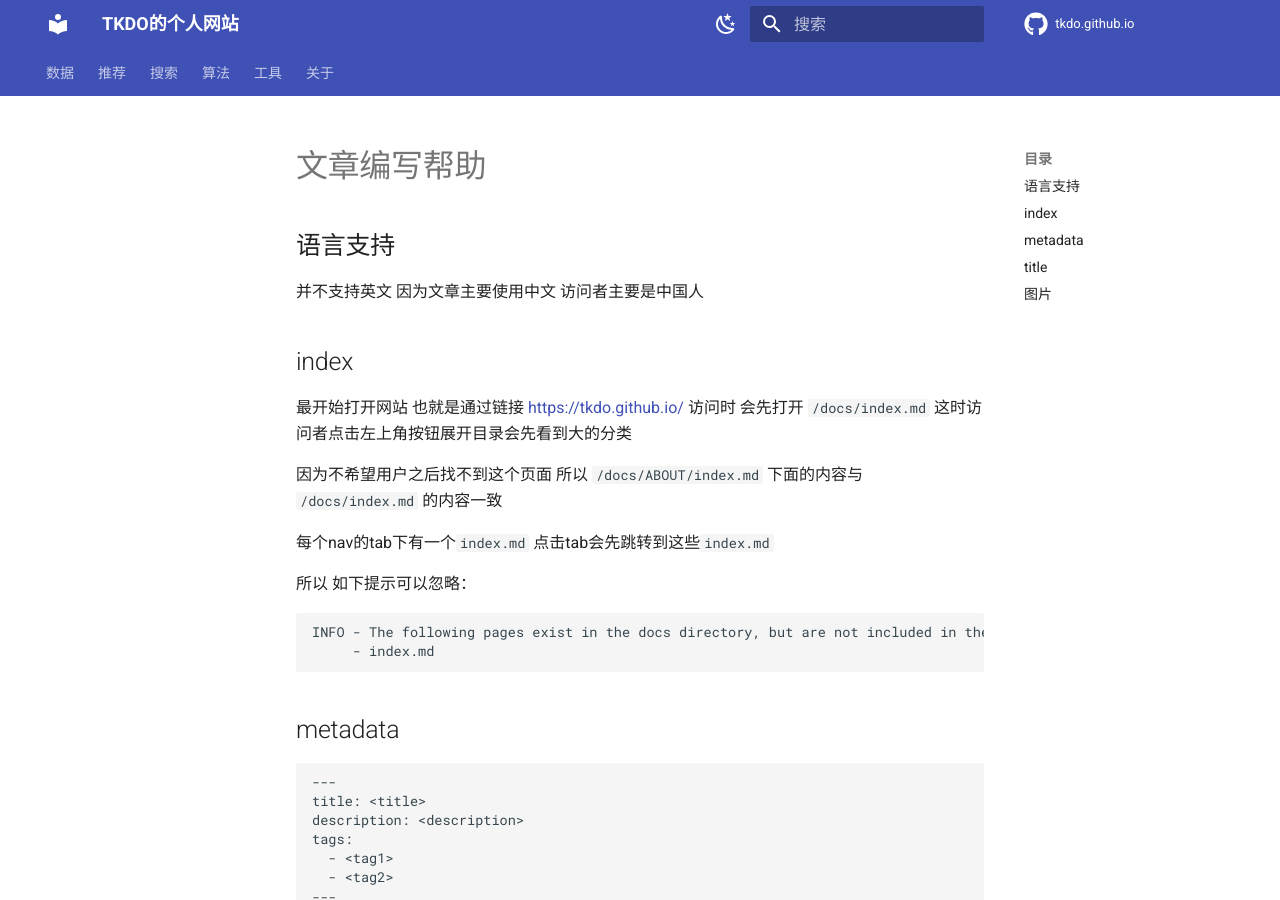
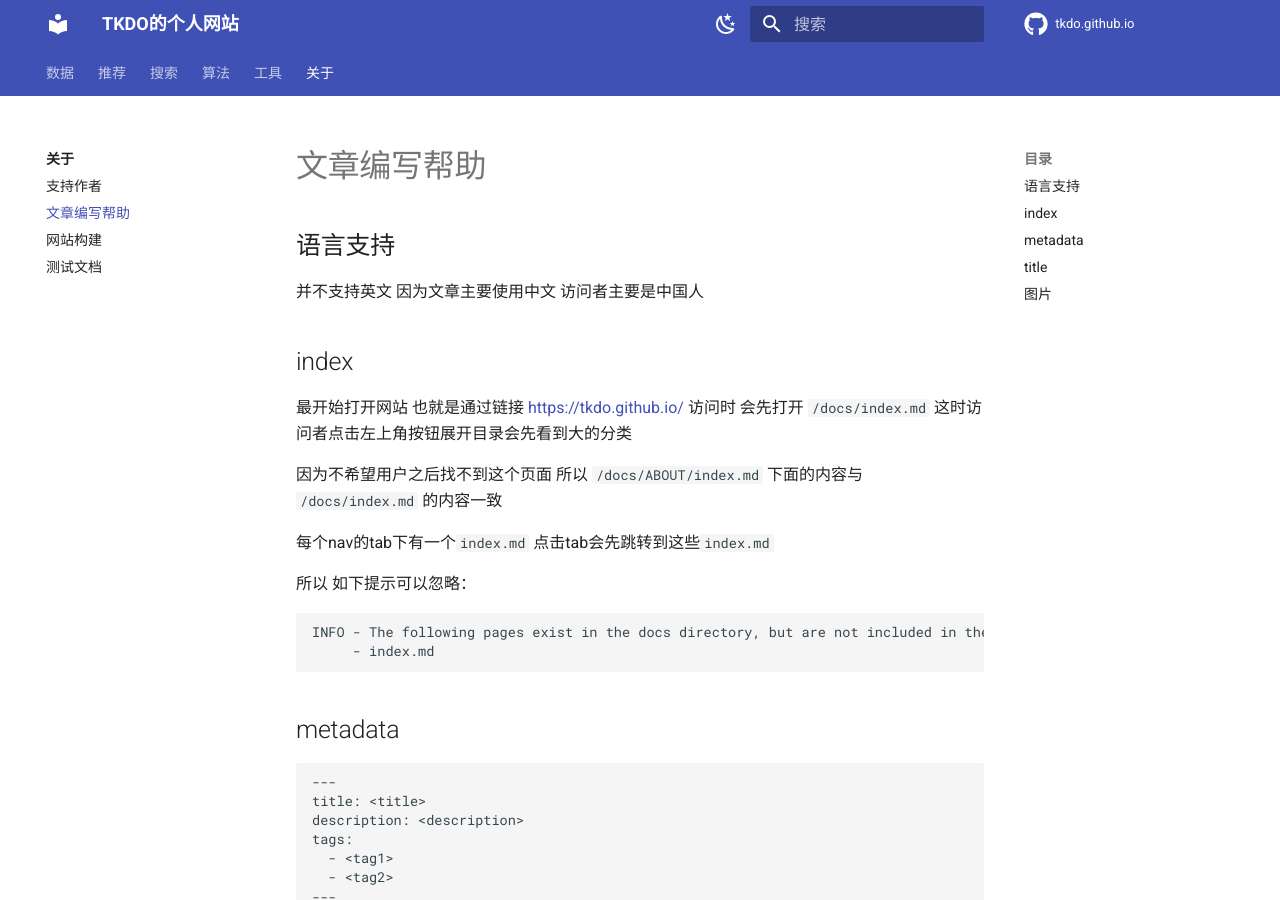
Before and after one commit to tkdo/tkdo.github.io, an MkDocs documentation site: the page built from docs/about/help.md, in a window 1280 px wide and 900 px high. Built offline with MkDocs 1.6.1 and Material for MkDocs 9.7.7, drawn with Linux system fonts in a browser that asks for light colours; comment, search, counter and statistics services are not loaded.

Commit message:
更新代码

```diff
--- a/mkdocs.yml
+++ b/mkdocs.yml
@@ -57,11 +57,11 @@ nav:
   - 工具:
     - tools/index.md
   - 关于:
-    - ABOUT/index.md # 使用两个index 这样子左上角第一次打开会是所有Tab 而不是ABOUT
-    - 支持作者: ABOUT/support.md
-    - 文章编写帮助: ABOUT/help.md
-    - 网站构建: ABOUT/build.md
-    - 测试文档: ABOUT/test.md
+    - about/index.md # 使用两个index 这样子左上角第一次打开会是所有Tab 而不是ABOUT
+    - 支持作者: about/support.md
+    - 文章编写帮助: about/help.md
+    - 网站构建: about/build.md
+    - 测试文档: about/test.md
 
 # [Extensions]
 plugins:
```
